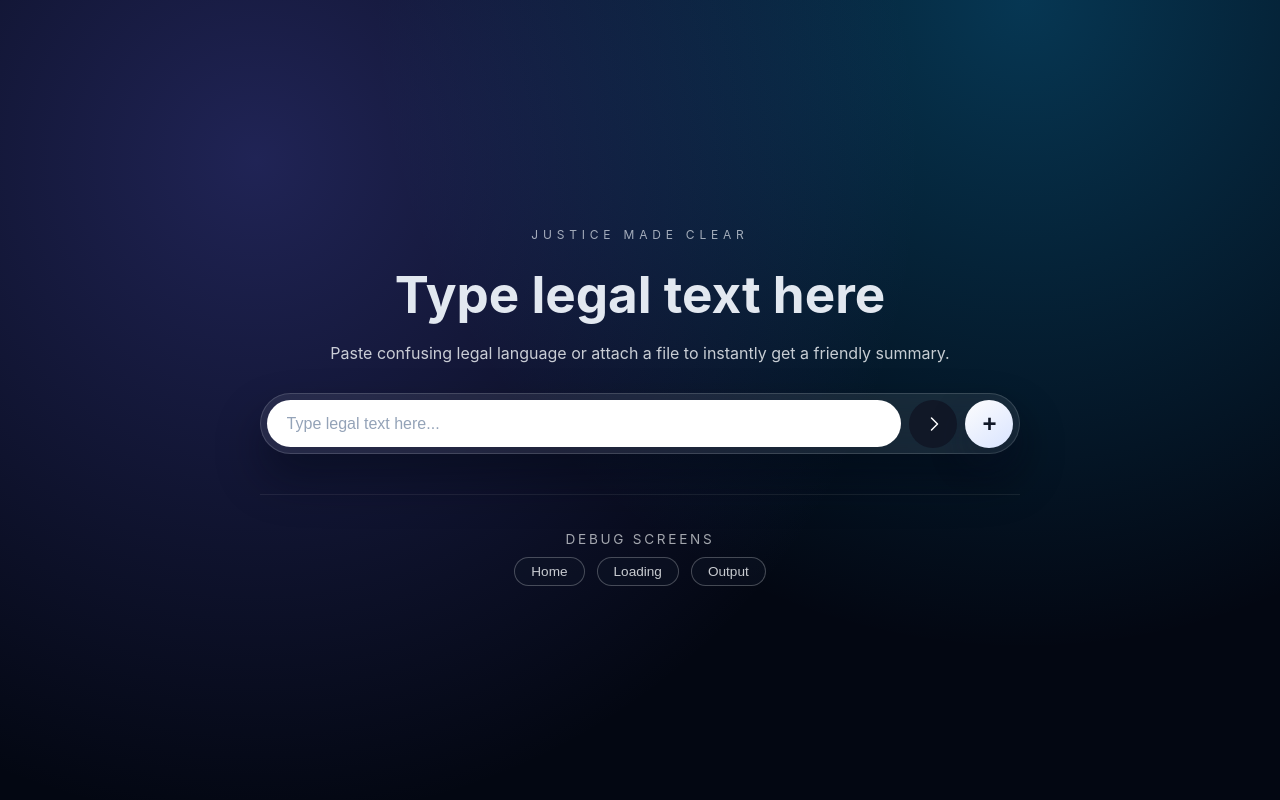
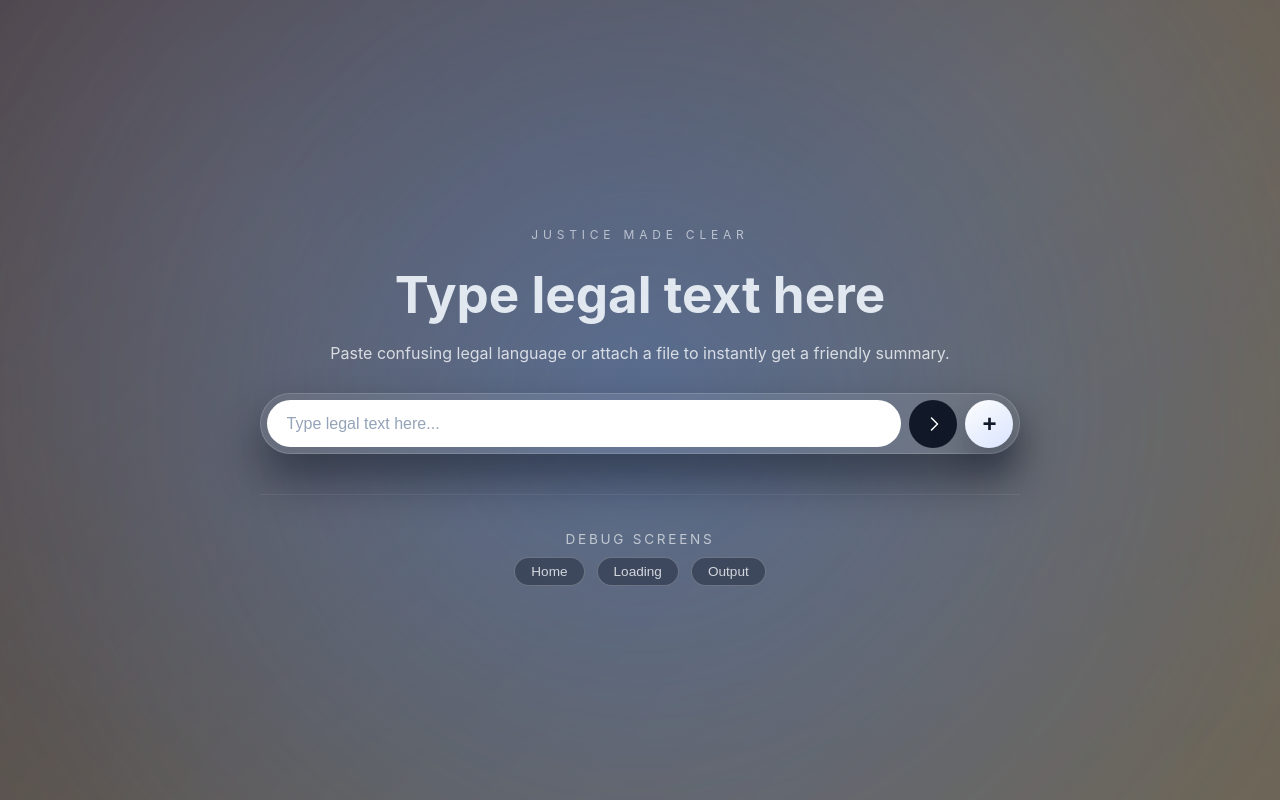
Before and after one commit to rh45-one/GenAI-Mavericks-2025, a React (Vite) app in the folder frontend/: page / in a window 1280 px wide. Built offline with nearby package versions, Linux system fonts and the light colour scheme; no server answers.

Commit message:
frontend: add dynamic background

```diff
--- a/frontend/src/App.jsx
+++ b/frontend/src/App.jsx
@@ -1,4 +1,4 @@
-import { useState } from "react";
+import { useEffect, useState } from "react";
 import { UploadFormPlaceholder } from "./components/UploadFormPlaceholder.jsx";
 import { SafetyAlerts } from "./components/SafetyAlerts.jsx";
 import { processDocument } from "./services/api.js";
@@ -65,6 +65,33 @@ export default function App() {
   const [errorMessage, setErrorMessage] = useState("");
   const [isResultVisible, setIsResultVisible] = useState(false);
 
+  useEffect(() => {
+    let frameId = null;
+
+    const handlePointerMove = (event) => {
+      const xRatio = (event.clientX / window.innerWidth - 0.5) * 2;
+      const yRatio = (event.clientY / window.innerHeight - 0.5) * 2;
+
+      if (frameId !== null) {
+        return;
+      }
+
+      frameId = window.requestAnimationFrame(() => {
+        document.documentElement.style.setProperty("--cursor-x", xRatio);
+        document.documentElement.style.setProperty("--cursor-y", yRatio);
+        frameId = null;
+      });
+    };
+
+    window.addEventListener("pointermove", handlePointerMove);
+    return () => {
+      window.removeEventListener("pointermove", handlePointerMove);
+      if (frameId !== null) {
+        window.cancelAnimationFrame(frameId);
+      }
+    };
+  }, []);
+
   const handleSubmit = async (payload) => {
     setIsLoading(true);
     setErrorMessage("");
@@ -124,6 +151,12 @@ export default function App() {
   return (
     <div className="app-shell">
       <header className="hero-header">
+        <div className="bg-motion-layer" aria-hidden="true">
+          <div className="bg-gradient-base" />
+          <div className="bg-gradient-overlay" />
+          <div className="bg-gradient-noise" />
+          <div className="bg-glow" />
+        </div>
         <div className="hero-content">
           <p className="hero-kicker">Justice Made Clear</p>
           <h1>Type legal text here</h1>
--- a/frontend/src/styles.css
+++ b/frontend/src/styles.css
@@ -3,6 +3,8 @@
   color: #e2e8f0;
   background-color: #050814;
   line-height: 1.5;
+  --cursor-x: 0;
+  --cursor-y: 0;
 }
 
 * {
@@ -31,11 +33,65 @@ body {
   align-items: center;
   justify-content: center;
   position: relative;
+  overflow: hidden;
 }
 
 .hero-content {
   width: min(760px, 100%);
   text-align: center;
+  position: relative;
+  z-index: 2;
+}
+
+.bg-motion-layer {
+  position: absolute;
+  inset: 0;
+  pointer-events: none;
+  overflow: hidden;
+  z-index: 1;
+  filter: drop-shadow(0 20px 50px rgba(59, 130, 246, 0.25));
+}
+
+.bg-gradient-base {
+  position: absolute;
+  inset: -10%;
+  background: linear-gradient(135deg, #202030 0%, #39304a 20%, #635c51 45%, #7d7461 70%, #b0a990 100%);
+  background-size: 320% 320%;
+  animation: gradientDrift 38s ease-in-out infinite;
+  transform: translate3d(calc(var(--cursor-x) * 10px), calc(var(--cursor-y) * 10px), 0) scale(1.1);
+  filter: blur(18px);
+}
+
+.bg-gradient-overlay {
+  position: absolute;
+  inset: 0;
+  background: radial-gradient(circle at 22% 30%, rgba(176, 169, 144, 0.15), transparent 45%),
+    radial-gradient(circle at 78% 12%, rgba(99, 96, 124, 0.2), transparent 55%),
+    radial-gradient(circle at 50% 85%, rgba(57, 48, 74, 0.18), transparent 60%);
+  opacity: 0.7;
+  mix-blend-mode: screen;
+}
+
+.bg-gradient-noise {
+  position: absolute;
+  inset: 0;
+  background-image: radial-gradient(circle, rgba(255, 255, 255, 0.04) 1px, transparent 1px);
+  background-size: 120px 120px;
+  opacity: 0.25;
+  mix-blend-mode: soft-light;
+  animation: noiseShift 18s linear infinite;
+}
+
+.bg-glow {
+  position: absolute;
+  width: 160%;
+  height: 160%;
+  top: -30%;
+  left: -30%;
+  background: radial-gradient(circle, rgba(59, 130, 246, 0.35), transparent 60%);
+  transform: translate3d(calc(var(--cursor-x) * 30px), calc(var(--cursor-y) * 30px), 0);
+  transition: transform 120ms ease-out;
+  filter: blur(40px);
 }
 
 .hero-kicker {
@@ -360,3 +416,33 @@ body {
     transform: scale(1.55);
   }
 }
+
+@keyframes gradientDrift {
+  0% {
+    background-position: 0% 50%;
+  }
+  25% {
+    background-position: 50% 60%;
+  }
+  50% {
+    background-position: 100% 50%;
+  }
+  75% {
+    background-position: 50% 40%;
+  }
+  100% {
+    background-position: 0% 50%;
+  }
+}
+
+@keyframes noiseShift {
+  0% {
+    transform: translate3d(0, 0, 0);
+  }
+  50% {
+    transform: translate3d(-60px, -40px, 0);
+  }
+  100% {
+    transform: translate3d(0, 0, 0);
+  }
+}
```
